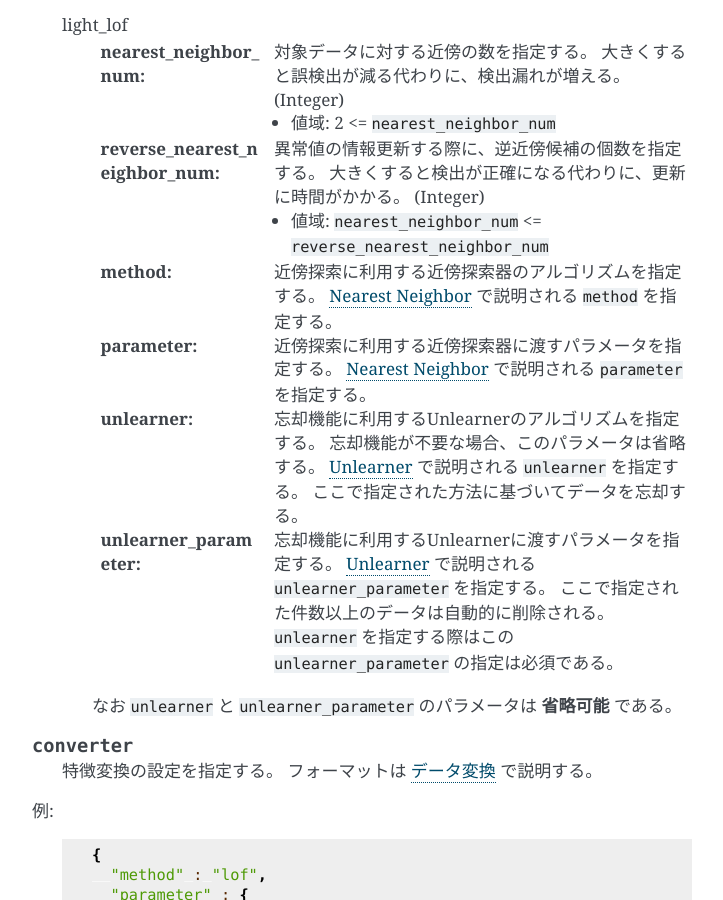
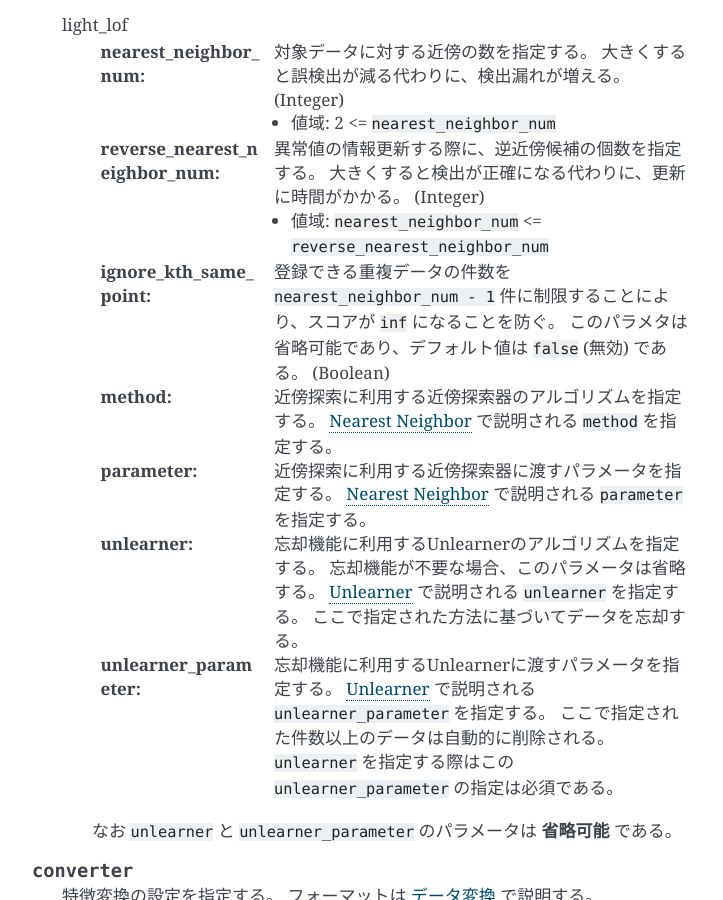
Before and after one commit to jubatus/website, a Sphinx documentation site: the page built from source/ja/api_anomaly.rst, in a window 1280 px wide and 900 px high, scrolled down 966 px. Shown: the whole window, without its empty margins (388-1111 px from the left). Built offline with Sphinx 7.4.7, drawn with Linux system fonts in a browser that asks for light colours; the version number could not be read and is left out.

Commit message:
add ignore_kth_same_point parameter to anomaly API

```diff
--- a/source/en/api_anomaly.rst
+++ b/source/en/api_anomaly.rst
@@ -66,6 +66,11 @@ We show each field below:
         (Integer)
 
         * Range: ``nearest_neighbor_num`` <= ``reverse_nearest_neighbor_num``
+
+     :ignore_kth_same_point:
+        Avoid scores to go ``inf`` by limiting the number of duplicate records to ``nearest_neighbor_num - 1``.
+        This parameter is optional and is ``false`` (disabled) by default.
+        (Boolean)
 
      :method:
         Algorithm name of nearest neighbor for nearest neighbor search.
--- a/source/ja/api_anomaly.rst
+++ b/source/ja/api_anomaly.rst
@@ -66,6 +66,11 @@ JSON の各フィールドは以下のとおりである。
         (Integer)
 
         * 値域: ``nearest_neighbor_num`` <= ``reverse_nearest_neighbor_num``
+
+     :ignore_kth_same_point:
+        登録できる重複データの件数を ``nearest_neighbor_num - 1`` 件に制限することにより、スコアが ``inf`` になることを防ぐ。
+        このパラメタは省略可能であり、デフォルト値は ``false`` (無効) である。
+        (Boolean)
 
      :method:
         近傍探索に利用する近傍探索器のアルゴリズムを指定する。
```
